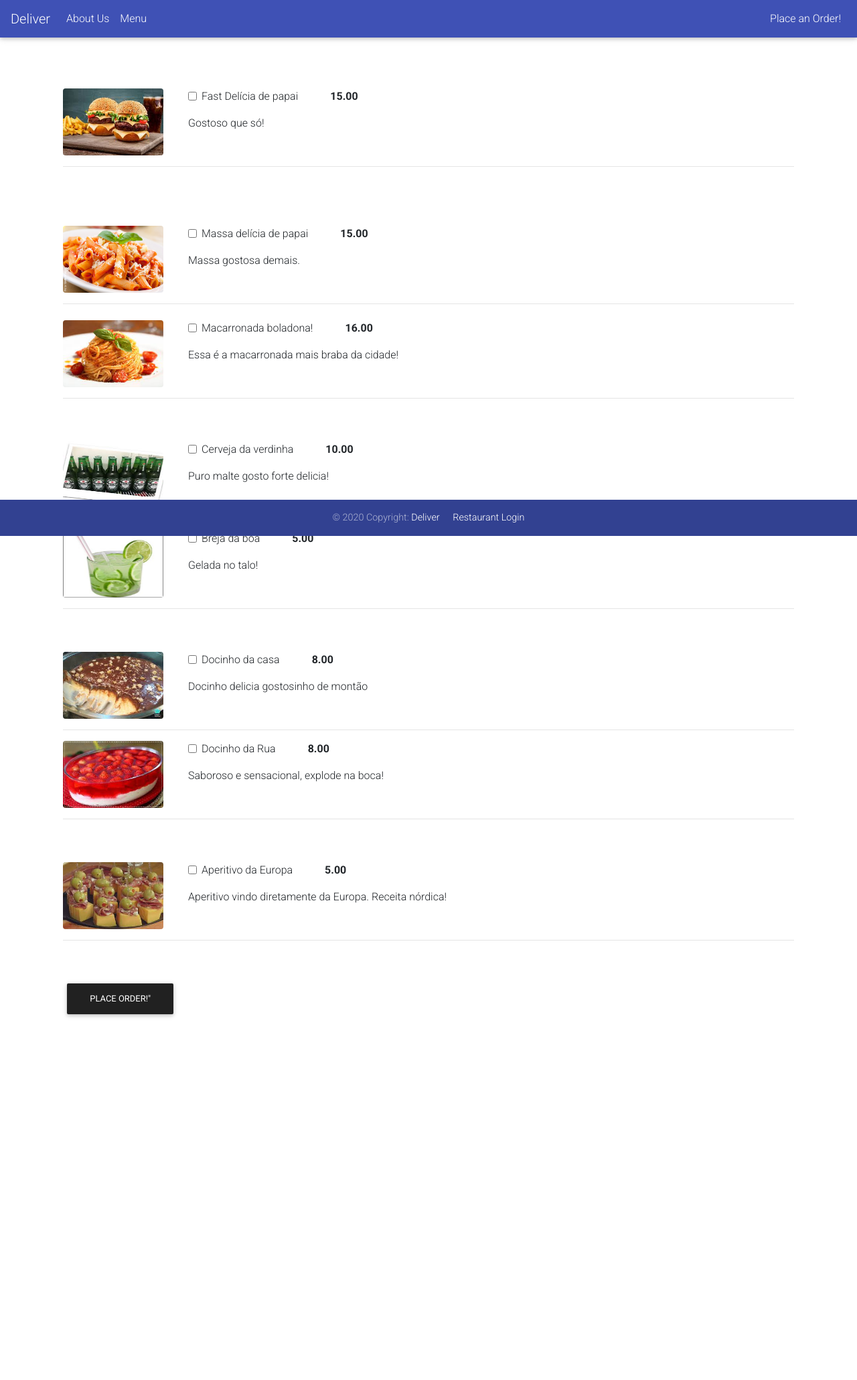
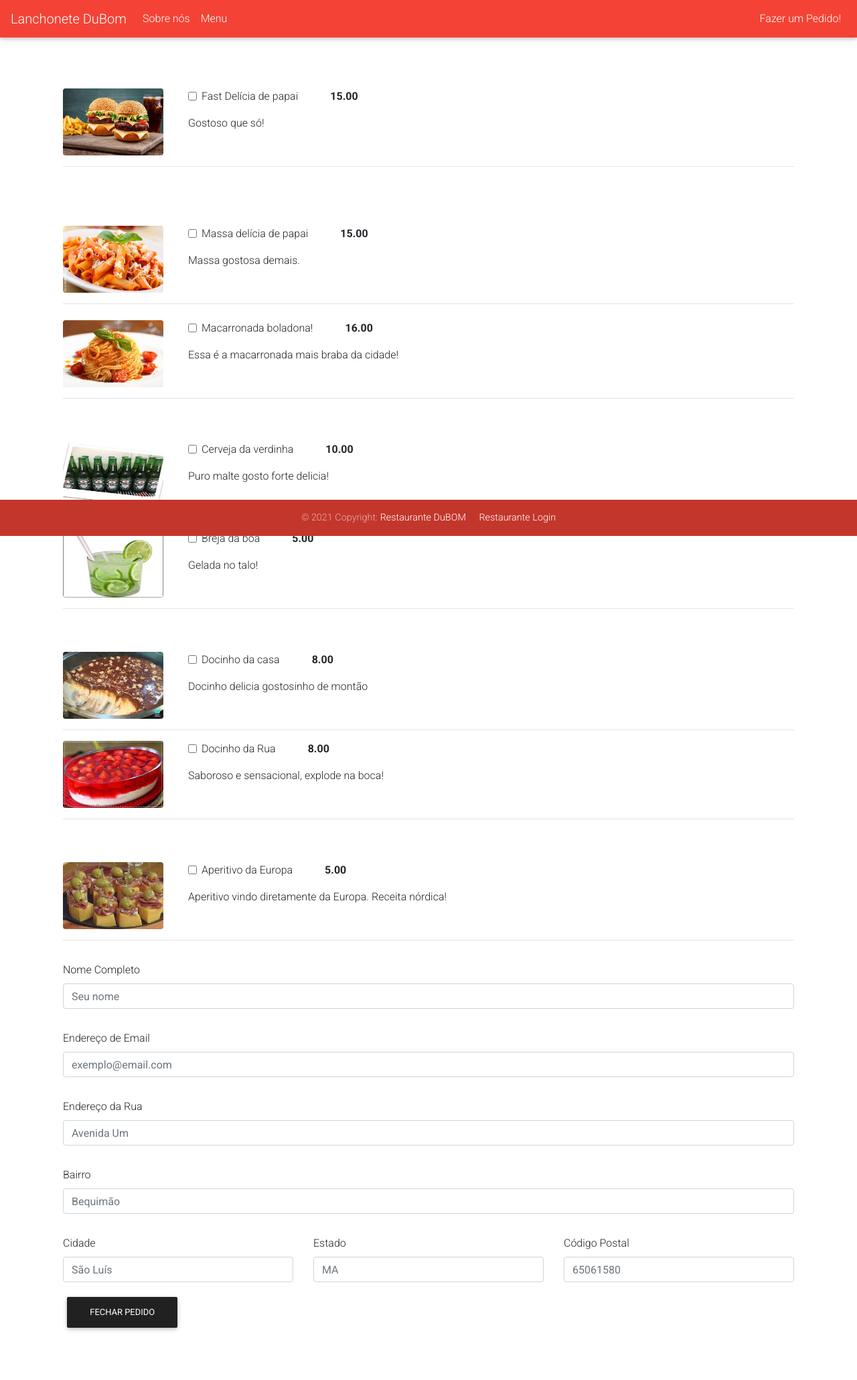
Before and after one commit to idemilsonufma01/Lanchonete, a Django app: page /order/ in a window 1280 px wide. Shown: the whole page at 67% size. Before the commit the page ends 1519 px from the top, so only its background shows below. Run offline with Django 3.2, Linux system fonts and the light colour scheme; data comes from the database, SQL or seed files in the repository; both versions use the stored data as it was after the commit; some libraries are stand-ins or nearby versions.

Commit message:
The consumer registration part was created as well as a model for the front-end

```diff
--- a/customer/models.py
+++ b/customer/models.py
@@ -20,7 +20,16 @@ class Category(models.Model):
 class OrderModel(models.Model):
     created_on = models.DateTimeField(auto_now_add=True)
     price = models.DecimalField(max_digits=7, decimal_places=2)
-    items = models.ManyToManyField('MenuItem', related_name='order', blank = True)
+    items = models.ManyToManyField(
+        'MenuItem', related_name='order', blank=True)
+    name = models.CharField(max_length=50, blank=True)
+    email = models.CharField(max_length=50, blank=True)
+    neighborhood = models.CharField(max_length=50, blank=True)  #   bairro
+    street = models.CharField(max_length=50, blank=True)
+    city = models.CharField(max_length=50, blank=True)
+    state = models.CharField(max_length=15, blank=True)
+    zip_code = models.IntegerField(blank=True, null=True)
+
 
     def __str__(self):
         return f'Order: {self.created_on.strftime("%b %d %I: %M %p")}'
--- a/customer/templates/customer/footer.html
+++ b/customer/templates/customer/footer.html
@@ -1,6 +1,6 @@
-<footer class="page-footer font-small indigo fixed-bottom">
-    <div class="footer-copyright text-center py-3">&copy; 2020 Copyright:
-        <a href="http://localhost:8000">Deliver</a>
-        <a class="ml-3" href="#"> Restaurant Login</a>
+<footer class="page-footer font-small red fixed-bottom">
+    <div class="footer-copyright text-center py-3">&copy; 2021 Copyright:
+        <a href="http://localhost:8000">Restaurante DuBOM</a>
+        <a class="ml-3" href="#"> Restaurante Login</a>
     </div>
 </footer>
--- a/customer/templates/customer/index.html
+++ b/customer/templates/customer/index.html
@@ -4,13 +4,13 @@
 <div class="container mb-5">
     <div class="row justify-content-center mt-5">
         <div class="col-md-8 col-sm-12 offset-md-1 p-4 text-center">
-            <h1>Online Food Delivery Service</h1>
+            <h1>Faça Seu Pedido Online</h1>
         </div>
     </div>
     <div class="row justify-content-center mt-1">
         <div class="card col-md-5 col-sm-12 offset-md-1 p-4 text-center">
-            <h2>Place an Order!</h2>
-            <a href="{% url 'order' %}" class="btn btn-outline-primary">Order Now!</a>
+            <h2>Faça um pedido</h2>
+            <a href="{% url 'order' %}" class="btn btn-outline-primary">PEÇA AGORA</a>
         </div>
     </div>
 </div>
--- a/customer/templates/customer/navigation.html
+++ b/customer/templates/customer/navigation.html
@@ -1,12 +1,12 @@
-<nav class="navbar navbar-expand-lg navbar-dark indigo">
-  <a class="navbar-brand" href="{% url 'index' %}">Deliver</a>
+<nav class="navbar navbar-expand-lg navbar-dark red">
+  <a class="navbar-brand" href="{% url 'index' %}">Lanchonete DuBom</a>
   <button class="navbar-toggler" type="button" data-toggle="collapse" data-target="#navbarNav" aria-controls="navbarNav" aria-expanded="false" aria-label="Toggle navigation">
     <span class="navbar-toggler-icon"></span>
   </button>
   <div class="collapse navbar-collapse" id="navbarNav">
     <ul class="navbar-nav mr-auto">
       <li class="nav-item">
-        <a class="nav-link" href="{% url 'about' %}">About Us</span></a>
+        <a class="nav-link" href="{% url 'about' %}">Sobre nós</span></a>
       </li>
       <li class="nav-item">
         <a class="nav-link" href="#">Menu</a>
@@ -14,7 +14,7 @@
     </ul>
     <ul class="navbar-nav">
       <li class="nav-item">
-        <a class="nav-link" href="{% url 'order' %}">Place an Order!</a>
+        <a class="nav-link" href="{% url 'order' %}">Fazer um Pedido!</a>
       </li>
     </ul>
   </div>
--- a/customer/templates/customer/order.html
+++ b/customer/templates/customer/order.html
@@ -113,7 +113,74 @@
                     <hr />
                     {% endfor %}
                 </div>
-                <button class="btn btn-dark mt-5">Place Order!"</button>
+                <div class="form-group pt-3">
+                    <label for="name">Nome Completo</label>
+                    <input required class="form-control" type="text" placeholder="Seu nome" name="name" />
+                </div>
+
+                <div class="form-group pt-3">
+                    <label for="name">Endereço de Email</label>
+                    <input required class="form-control" type="text" placeholder="exemplo@email.com" name="email" />
+                </div>
+
+                <div class="form-group pt-3">
+                    <label for="name">Endereço da Rua</label>
+                    <input required class="form-control" type="text" placeholder="Avenida Um" name="street" />
+                </div>
+
+                <div class="form-group pt-3">
+                    <label for="name">Bairro</label>
+                    <input required class="form-control" type="text" placeholder="Bequimão" name="neighborhood" />
+                </div>
+
+                <div class="row">
+                    <div class="col-md-4 col-sm-12">
+                        <div class="form-group pt-3">
+                                <label for="name">Cidade</label>
+                                <input required class="form-control" type="text" placeholder="São Luís" name="city" />
+                        </div>
+                    </div>
+
+                    <div class="col-md-4 col-sm-12">
+                        <div class="form-group pt-3">
+                            <label for="name">Estado</label>
+                            <input required class="form-control" type="text" placeholder="MA" name="state" />
+                        </div>
+                    </div>
+
+
+                    <div class="col-md-4 col-sm-12">
+                        <div class="form-group pt-3">
+                            <label for="name">Código Postal</label>
+                            <input required class="form-control" type="text" placeholder="65061580" name="zip_code" />
+                        </div>
+                    </div>
+                </div>
+
+                {% comment %} button class="btn btn-red mt-5">Peça aqui!</button>  {% endcomment %}
+                <!-- Button trigger modal -->
+                <button type="button" class="btn btn-dark" data-toggle="modal" data-target="#submitModal">
+                    Fechar Pedido
+                </button>
+
+                <!-- Modal -->
+                <div class="modal fade" id="submitModal" tabindex="-1" role="dialog" aria-labelledby="submitModalLabel" aria-hidden="true">
+                    <div class="modal-dialog" role="document">
+                        <div class="modal-content">
+                            <div class="modal-header">
+                                <h5 class="modal-title" id="submitModalLabel">Envie seu Pedido!</h5>
+                                <button type="button" class="close" data-dismiss="modal" aria-label="Close">
+                                    <span aria-hidden="true">&times;</span>
+                                </button>
+                            </div>
+                            <div class="modal-footer">
+                                <button type="button" class="btn btn-light" data-dismiss="modal">Volte</button>
+                                <button type="submit" class="btn btn-dark">Faça o pedido!</button>
+                            </div>
+                        </div>
+                    </div>
+                </div>
+
             </form>
         </div>
     </div>
--- a/customer/views.py
+++ b/customer/views.py
@@ -32,6 +32,15 @@ class Order(View):
         return render(request, 'customer/order.html', context)
 
     def post(self, request, *args, **kwargs):
+        name = request.POST.get("name")
+        email = request.POST.get("email")
+        street = request.POST.get("street")
+        neighborhood = request.POST.get("neighborhood")
+        city = request.POST.get("city")
+        state = request.POST.get("state")
+        zip_code = request.POST.get("zip_code")
+
+
         order_items = {
             'items': []
         }
@@ -55,7 +64,14 @@ class Order(View):
             price += item['price']
             item_ids.append(item['id'])
 
-        order = OrderModel.objects.create(price=price)
+        order = OrderModel.objects.create(
+            price=price,
+            name=name,
+            email=email,
+            street=street,
+            city=city,
+            zip_code=zip_code
+        )
         order.items.add(*item_ids)
 
 
```
Also changed, not shown: customer/migrations/0002_auto_20210917_0824.py (added), db.sqlite3.
